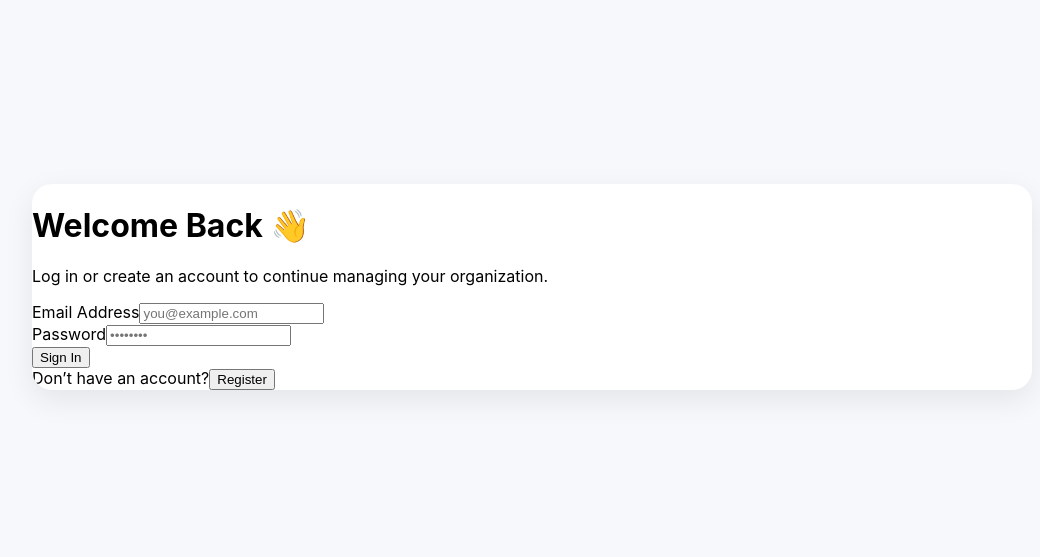
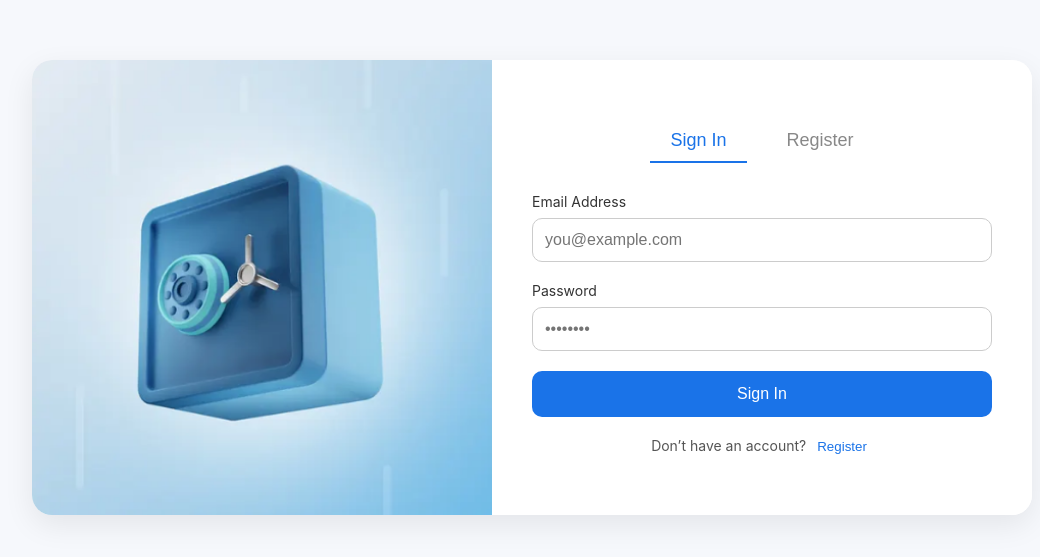
Before and after one commit to tinulica/frontend1, a React (Create React App) app: page / in a window 1280 px wide. Shown: the part 113-670 px from the top of the page, without its empty margins (108-1148 px from the left). Built offline with nearby package versions, Linux system fonts and the light colour scheme.

Commit message:
Update Home.jsx

```diff
--- a/src/components/Home.jsx
+++ b/src/components/Home.jsx
@@ -1,115 +1,142 @@
-import React, { useState, useContext, useEffect } from 'react';
-import { useLocation } from 'react-router-dom';
-import { AuthContext } from '../context/AuthContext';
-import './Home.css';
-import illustration from '../assets/auth-illustration.png';
+// src/components/Home.jsx
+import React, { useState, useContext, useEffect } from 'react'
+import { useLocation } from 'react-router-dom'
+import { AuthContext } from '../context/AuthContext'
+import './Home.css'
+import illustration from '../assets/auth-illustration.png'
 
 export default function Home() {
-  const { login, register } = useContext(AuthContext);
-  const { search } = useLocation();
-  const params = new URLSearchParams(search);
-  const inviteToken = params.get('token') || '';
+  const { login, register } = useContext(AuthContext)
+  const { search } = useLocation()
+  const params = new URLSearchParams(search)
+  const inviteToken = params.get('token') || ''
 
-  const [mode, setMode] = useState(inviteToken ? 'register' : 'login');
-  const [fullName, setFullName] = useState('');
-  const [email, setEmail] = useState('');
-  const [password, setPassword] = useState('');
-  const [error, setError] = useState('');
+  const [mode, setMode] = useState(inviteToken ? 'register' : 'login')
+  const [fullName, setFullName] = useState('')
+  const [email, setEmail] = useState('')
+  const [password, setPassword] = useState('')
+  const [error, setError] = useState('')
 
   useEffect(() => {
     if (inviteToken) {
-      setMode('register');
-      setError('');
+      setMode('register')
+      setError('')
     }
-  }, [inviteToken]);
+  }, [inviteToken])
 
-  const handleSubmit = async (e) => {
-    e.preventDefault();
-    setError('');
+  const handleSubmit = async e => {
+    e.preventDefault()
+    setError('')
+
     try {
       if (mode === 'login') {
-        await login({ email, password });
+        await login({ email, password })
       } else {
-        await register({ fullName, email, password, token: inviteToken });
+        await register({ fullName, email, password, token: inviteToken })
         if (inviteToken) {
-          setMode('login');
-          setError('Registration successful! Please sign in.');
+          setMode('login')
+          setError('Registration successful! Please sign in.')
         }
       }
     } catch (err) {
-      setError(err.response?.data?.message || err.message);
+      setError(err.response?.data?.message || err.message)
     }
-  };
+  }
 
   return (
     <div className="dribbble-login-container">
       <div className="dribbble-login-card">
-        <div className="dribbble-login-left">
-          <h1 className="dribbble-login-title">Welcome Back 👋</h1>
-          <p className="dribbble-login-subtext">Log in or create an account to continue managing your organization.</p>
+        <div
+          className="auth-left"
+          style={{ backgroundImage: `url(${illustration})` }}
+        />
+        <div className="auth-right">
+          <div className="auth-tabs">
+            <button
+              className={`tab ${mode === 'login' ? 'active' : ''}`}
+              onClick={() => { setMode('login'); setError('') }}
+            >
+              Sign In
+            </button>
+            <button
+              className={`tab ${mode === 'register' ? 'active' : ''}`}
+              onClick={() => { setMode('register'); setError('') }}
+            >
+              Register
+            </button>
+          </div>
 
-          {error && <div className="dribbble-auth-error">{error}</div>}
+          {error && <div className="auth-error">{error}</div>}
 
-          <form onSubmit={handleSubmit} className="dribbble-login-form">
+          <form className="auth-form" onSubmit={handleSubmit}>
             {mode === 'register' && (
-              <div className="dribbble-form-group">
+              <div className="form-group">
                 <label htmlFor="fullName">Full Name</label>
                 <input
                   id="fullName"
                   type="text"
                   placeholder="John Doe"
                   value={fullName}
-                  onChange={(e) => setFullName(e.target.value)}
+                  onChange={e => setFullName(e.target.value)}
                   required
                 />
               </div>
             )}
 
-            <div className="dribbble-form-group">
+            <div className="form-group">
               <label htmlFor="email">Email Address</label>
               <input
                 id="email"
                 type="email"
                 placeholder="you@example.com"
                 value={email}
-                onChange={(e) => setEmail(e.target.value)}
+                onChange={e => setEmail(e.target.value)}
                 required
               />
             </div>
 
-            <div className="dribbble-form-group">
+            <div className="form-group">
               <label htmlFor="password">Password</label>
               <input
                 id="password"
                 type="password"
                 placeholder="••••••••"
                 value={password}
-                onChange={(e) => setPassword(e.target.value)}
+                onChange={e => setPassword(e.target.value)}
                 required
               />
             </div>
 
-            <button type="submit" className="dribbble-submit-btn">
+            <button type="submit" className="submit-btn">
               {mode === 'login' ? 'Sign In' : 'Create Account'}
             </button>
           </form>
 
-          <div className="dribbble-switch-mode">
+          <div className="auth-footer">
             {mode === 'login' ? (
               <>
                 Don’t have an account?
-                <button onClick={() => { setMode('register'); setError(''); }}> Register</button>
+                <button
+                  className="switch-btn"
+                  onClick={() => { setMode('register'); setError('') }}
+                >
+                  Register
+                </button>
               </>
             ) : (
               <>
                 Already have an account?
-                <button onClick={() => { setMode('login'); setError(''); }}> Sign In</button>
+                <button
+                  className="switch-btn"
+                  onClick={() => { setMode('login'); setError('') }}
+                >
+                  Sign In
+                </button>
               </>
             )}
           </div>
         </div>
-        <div className="dribbble-login-right" style={{ backgroundImage: `url(${illustration})` }}></div>
       </div>
     </div>
-  );
+  )
 }
```
